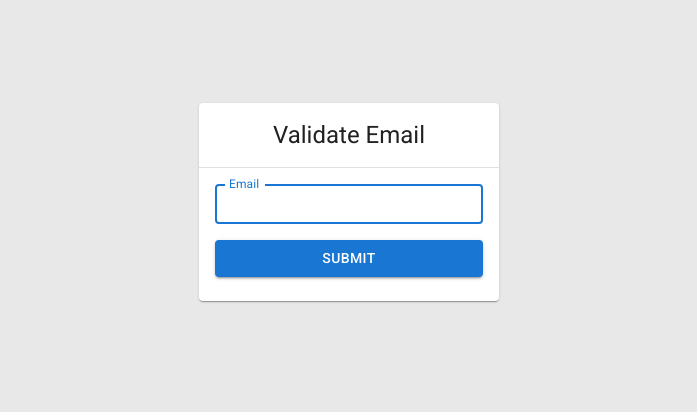
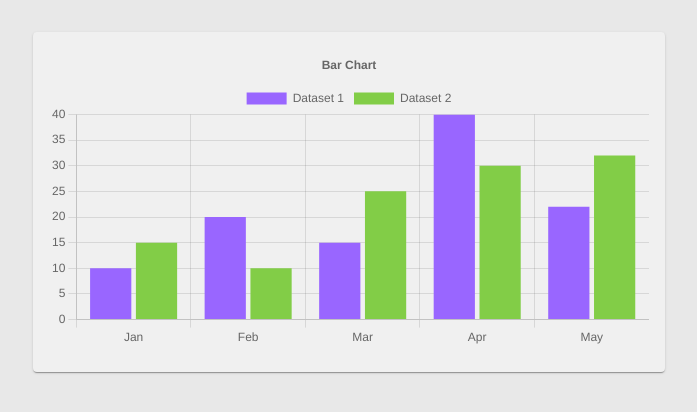
Before and after one commit to inxcode1/youtube-shorts, a React (Create React App) app: page / in a window 1280 px wide. Shown: the part 198-610 px from the top of the page, without its empty margins (291-988 px from the left). Built offline with nearby package versions, Linux system fonts and the light colour scheme.

Commit message:
add bar graph

```diff
--- a/src/App.js
+++ b/src/App.js
@@ -1,11 +1,11 @@
 import "./App.css";
-import { ValidateEmail } from "./component/ValidateEmail/ValidateEmail";
+import { BarGraph } from "./component/Chart/BarGraph";
 
 function App() {
   return (
     <div className="App">
       <div className="App-dark">
-        <ValidateEmail />
+        <BarGraph />
       </div>
     </div>
   );
--- /dev/null
+++ b/src/component/Chart/BarGraph.jsx
@@ -0,0 +1,63 @@
+import React from "react";
+import { Card, CardContent } from "@mui/material";
+import {
+  Chart as ChartJS,
+  CategoryScale,
+  LinearScale,
+  BarElement,
+  Title,
+  Tooltip,
+  Legend,
+} from "chart.js";
+import { Bar } from "react-chartjs-2";
+
+ChartJS.register(
+  CategoryScale,
+  LinearScale,
+  BarElement,
+  Title,
+  Tooltip,
+  Legend
+);
+
+const options = {
+  responsive: true,
+  plugins: {
+    title: {
+      display: true,
+      text: "Bar Chart",
+    },
+  },
+};
+
+const data = {
+  labels: ["Jan", "Feb", "Mar", "Apr", "May"],
+  datasets: [
+    {
+      label: "Dataset 1",
+      data: [10, 20, 15, 40, 22],
+      backgroundColor: "rgba(153, 102, 255, 1)",
+    },
+    {
+      label: "Dataset 2",
+      data: [15, 10, 25, 30, 32],
+      backgroundColor: "rgba(130, 205, 71, 1)",
+    },
+  ],
+};
+export const BarGraph = () => {
+  return (
+    <React.Fragment>
+      <Card style={{ backgroundColor: "#f0f0f0" }}>
+        <CardContent>
+          <Bar
+            options={options}
+            data={data}
+            height={300}
+            width={600}
+          />
+        </CardContent>
+      </Card>
+    </React.Fragment>
+  );
+};
```
